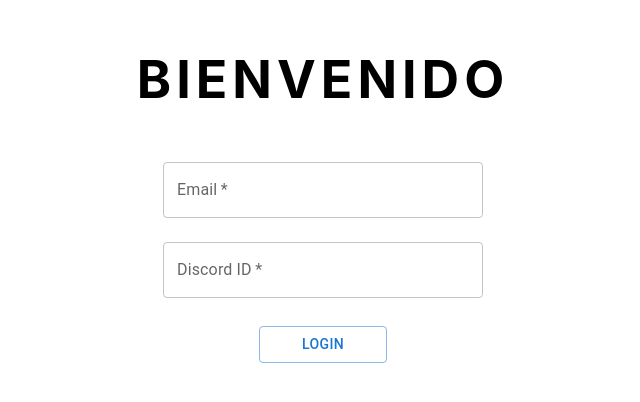
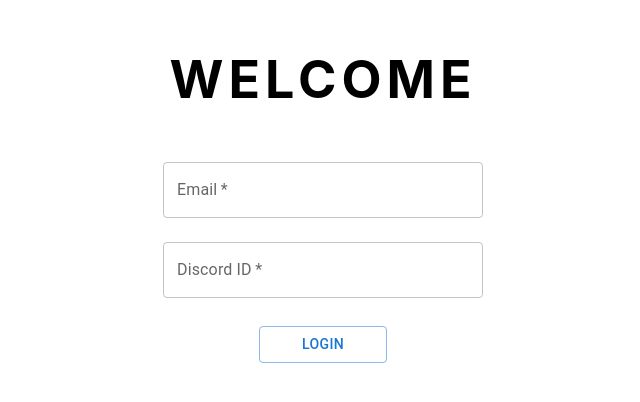
Before and after one commit to AlexElguetaDev/portfolio_react, a React (Create React App) app: page / in a window 1280 px wide. Shown: the part 212-614 px from the top of the page, without its empty margins (317-957 px from the left). Built offline with nearby package versions, Linux system fonts and the light colour scheme.

Commit message:
gh-pages

```diff
--- a/package.json
+++ b/package.json
@@ -2,6 +2,7 @@
   "name": "portfolio_react",
   "version": "0.1.0",
   "private": true,
+  "homepage": "https://AlexElguetaDev.github.io/portfolio_react",
   "dependencies": {
     "@babel/core": "^7.20.5",
     "@babel/node": "^7.20.5",
@@ -27,6 +28,8 @@
     "web-vitals": "^2.1.4"
   },
   "scripts": {
+    "predeploy": "npm run build",
+    "deploy": "gh-pages -d build",
     "start": "react-scripts start",
     "build": "react-scripts build",
     "test": "react-scripts test",
--- a/src/components/login/index.js
+++ b/src/components/login/index.js
@@ -6,12 +6,12 @@ import './Login.css';
 import LoginContext from '../../context/LoginContext';
 
 function Login() {
-  // VARIABLES DE VALIDACION
+  // VALIDACION
   const validEmail =
     /^[a-zA-Z0-9.!#$%&'*+/=?^_`{|}~-]+@[a-zA-Z0-9-]+(?:\.[a-zA-Z0-9-]+)*$/;
   const validId = /^[0-9]+$/;
 
-  // VARIBALES DE useCONTEXT
+  // useCONTEXT
   const context = useContext(LoginContext);
   const { logged, token } = context;
   const { email } = context.values;
@@ -19,7 +19,7 @@ function Login() {
   const [valueLogged, setValueLogged] = logged;
   const [valueToken, setValueToken] = token;
 
-  // VARIABLES FORM
+  // FORM
   const [valueEmail, setValueEmail] = useState({ campo: '' });
   const [valueId, setValueId] = useState({ campo: '' });
   const [errorEmail, setErrorEmail] = useState('');
@@ -27,13 +27,13 @@ function Login() {
 
   const navigate = useNavigate();
 
-  // NO RETORNO
+  // SIN RETORNO
   useEffect(() => {
     setValueLogged(false);
     // eslint-disable-next-line
   }, []);
 
-  // FUNCIONES VALIDACION
+  // VALIDACION
   const onChangeEmail = (e) => {
     setValueEmail({ ...valueEmail, campo: e.target.value });
     if (validEmail.test(valueEmail.campo)) {
@@ -68,7 +68,7 @@ function Login() {
       });
   }
 
-  // CAPTURA DE DATOS
+  // CAPTURA
   function onSubmit(e) {
     e.preventDefault();
 
@@ -84,7 +84,7 @@ function Login() {
   // FORMULARIO
   return (
     <div className="LoginContainer">
-      <h1 data-testid="title">Bienvenido</h1>
+      <h1 data-testid="title">Welcome</h1>
       <form onSubmit={onSubmit}>
         <TextField
           onChange={onChangeEmail}
```
